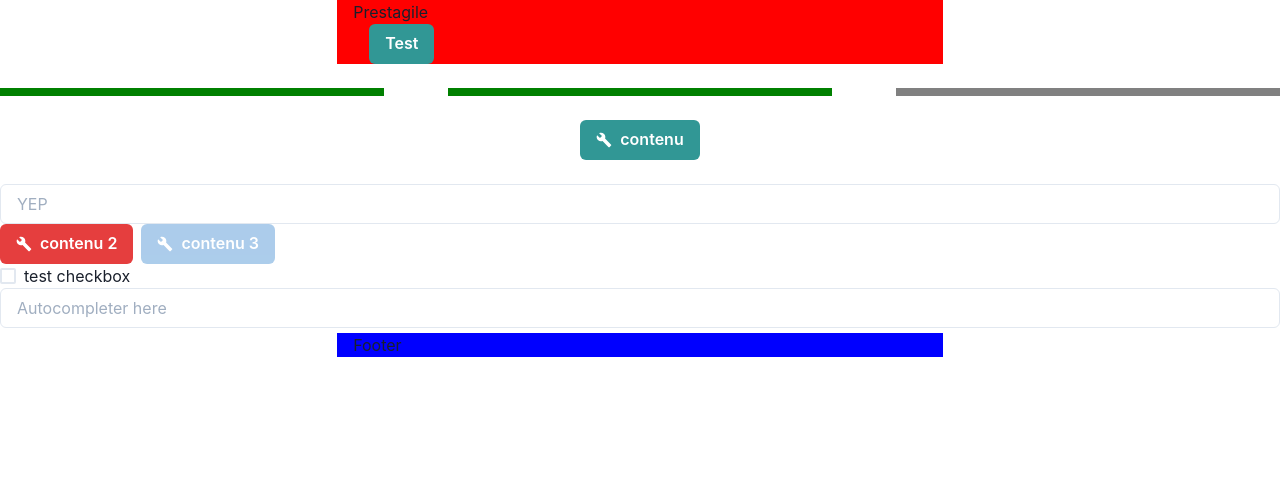
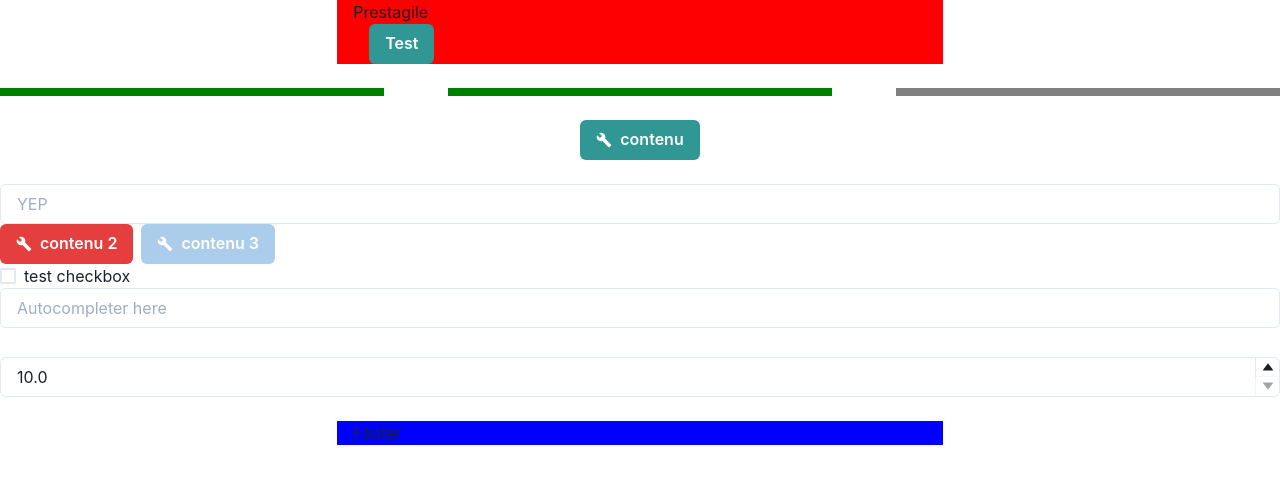
Before and after one commit to FairFightKing/PrestAgile, a Next.js app in the folder app/: page / in a window 1280 px wide. Shown: the top 484 px of the page. Built offline with nearby package versions, Linux system fonts and the light colour scheme.

Commit message:
input number

```diff
--- a/app/pages/index.tsx
+++ b/app/pages/index.tsx
@@ -6,6 +6,7 @@ import {
   ButtonGroupApp,
   CheckboxApp,
   Autocomplete,
+  NumberInputApp,
 } from '../ui/components/form/input/input'
 import { MdBuild } from 'react-icons/md'
 
@@ -55,6 +56,9 @@ const Home: NextPage = () => {
       />
       <br />
       <Autocomplete data={[{ title: 'ouais' }]} />
+      <br />
+      <NumberInputApp minimum={10} maximum={15} steps={0.5} valueDefault={10} />
+      <br />
     </div>
   )
 }
--- a/app/ui/components/form/input/input.tsx
+++ b/app/ui/components/form/input/input.tsx
@@ -5,11 +5,17 @@ import {
   Flex,
   Input,
   Checkbox,
+  NumberInput,
+  NumberInputField,
+  NumberInputStepper,
+  NumberIncrementStepper,
+  NumberDecrementStepper,
 } from '@chakra-ui/react'
 import { ButtonProps } from './types/ButtonApp'
 import { TextAppProps } from './types/TextApp'
 import { useEffect, useState } from 'react'
 import { CheckboxAppProps } from './types/CheckboxApp'
+import { NumberInputApp } from './types/NumberInputApp'
 
 export const ButtonApp = ({
   right = false,
@@ -113,3 +119,24 @@ export const CheckboxApp = ({
     {content}
   </Checkbox>
 )
+export const NumberInputApp = ({
+  steps,
+  valueDefault,
+  maximum,
+  minimum,
+  sized,
+}: NumberInputApp) => (
+  <NumberInput
+    step={steps}
+    size={sized}
+    defaultValue={valueDefault}
+    max={maximum}
+    min={minimum}
+  >
+    <NumberInputField />
+    <NumberInputStepper>
+      <NumberIncrementStepper />
+      <NumberDecrementStepper />
+    </NumberInputStepper>
+  </NumberInput>
+)
--- /dev/null
+++ b/app/ui/components/form/input/types/NumberInputApp.ts
@@ -0,0 +1,7 @@
+export declare interface NumberInputApp{
+    valueDefault ?: number;
+    minimum ?: number;
+    maximum ?: number;
+    steps ?: number;
+    sized ?: string
+}
```
